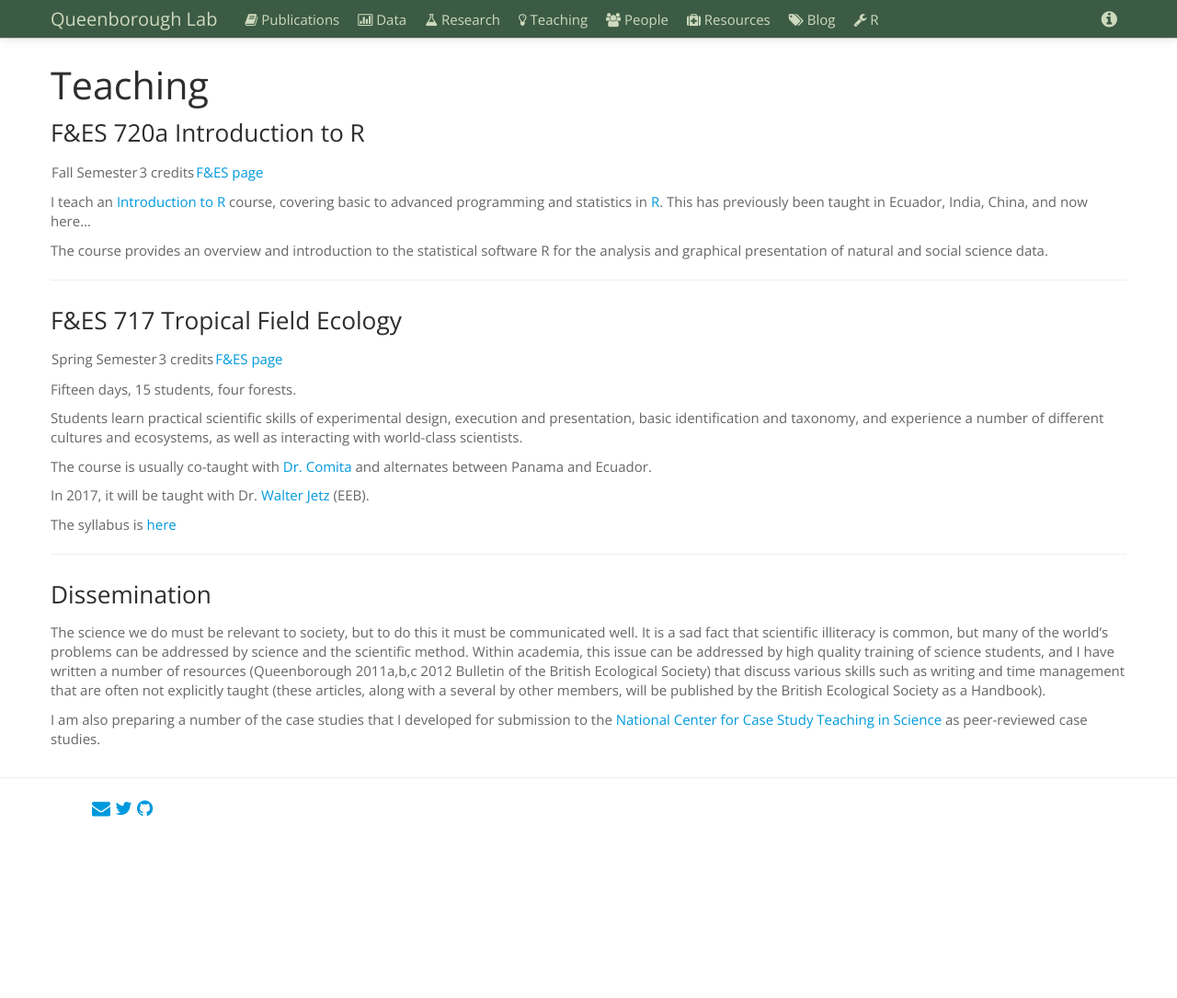
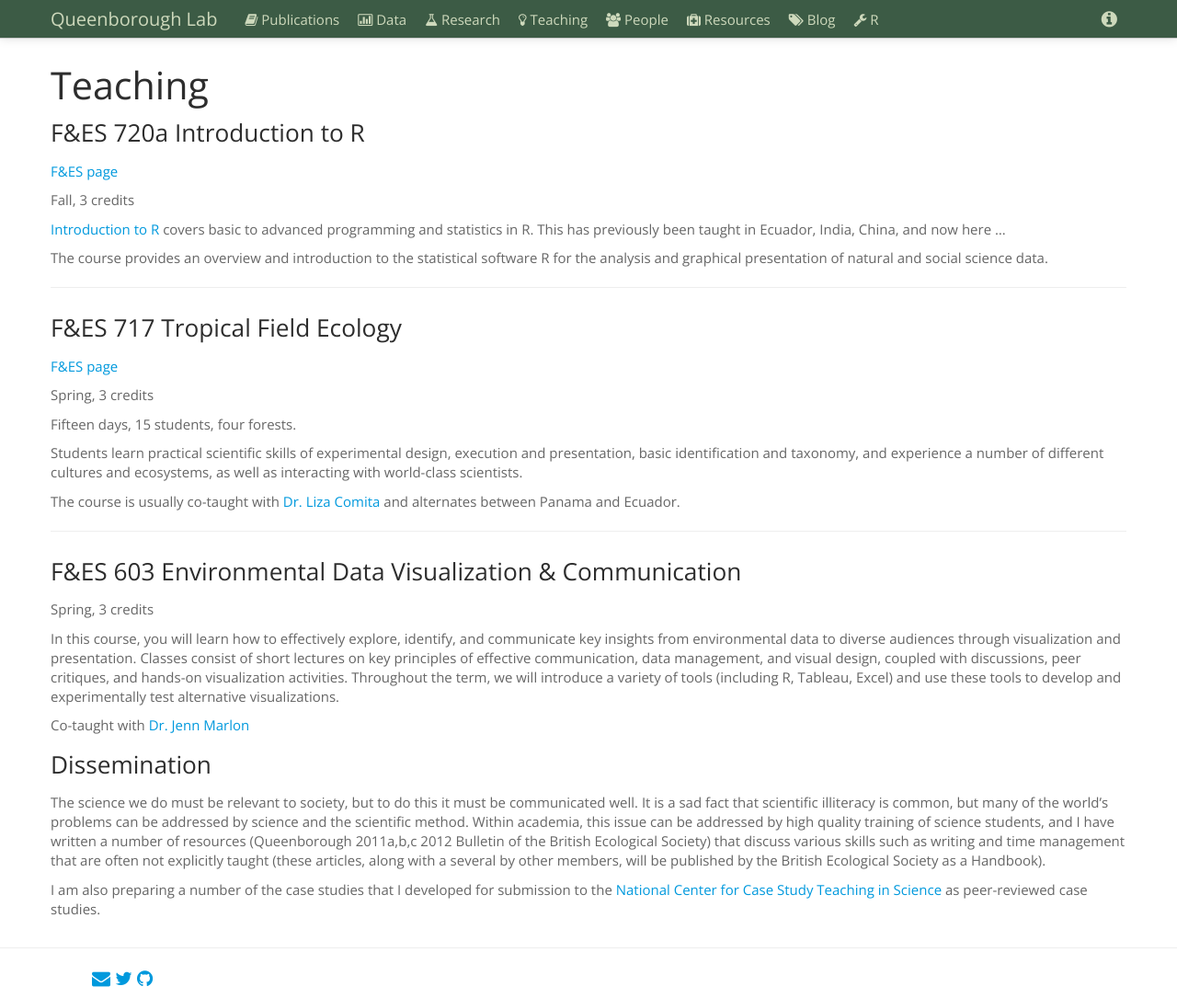
Before and after one commit to saq/saq.github.io, a Jekyll site: the page built from teaching.md, in a window 1280 px wide and 1085 px high. Shown: the whole window at 92% size. Built offline with Jekyll 4.4.1, drawn with Linux system fonts in a browser that asks for light colours.

Commit message:
Update teaching.md

```diff
--- a/teaching.md
+++ b/teaching.md
@@ -8,11 +8,13 @@ title: Teaching
 
 ### F&ES 720a Introduction to R
 
-Fall Semester |  3 credits | [F&ES page](http://environment.yale.edu/courses/2016-2017/detail/720/)
+[F&ES page](http://environment.yale.edu/courses/detail/720)
+
+Fall, 3 credits
 
 <p></p>
 
-I teach an [Introduction to R](R/intro/index.html) course, covering basic to advanced programming and statistics in [R](http://www.r-project.org). This has previously been taught in Ecuador, India, China, and now here...
+[Introduction to R](http://intro2r.info) covers basic to advanced programming and statistics in R. This has previously been taught in Ecuador, India, China, and now here ...
 
 The course provides an overview and introduction to the statistical software R for the analysis and graphical presentation of natural and social science data.
 
@@ -21,7 +23,9 @@ The course provides an overview and introduction to the statistical software R f
 
 ### F&ES 717 Tropical Field Ecology
 
-Spring Semester | 3 credits | [F&ES page](http://environment.yale.edu/courses/2016-2017/detail/717/)
+[F&ES page](http://environment.yale.edu/courses/detail/717/)
+
+Spring, 3 credits
 
 <p></p>
 
@@ -30,13 +34,17 @@ Fifteen days, 15 students, four forests.
 
 Students learn practical scientific skills of experimental design, execution and presentation, basic identification and taxonomy, and experience a number of different cultures and ecosystems, as well as interacting with world-class scientists.
 
-The course is usually co-taught with [Dr. Comita](http://environment.yale.edu/profile/comita) and alternates between Panama and Ecuador.
-
-In 2017, it will be taught with Dr. [Walter Jetz](http://jetzlab.yale.edu/) (EEB).
-
-The syllabus is [here](../syllabus-717.html)
+The course is usually co-taught with [Dr. Liza Comita](http://environment.yale.edu/profile/comita) and alternates between Panama and Ecuador.
 
 <hr>
+
+### F&ES 603 Environmental Data Visualization & Communication
+
+Spring, 3 credits
+
+In this course, you will learn how to effectively explore, identify, and communicate key insights from environmental data to diverse audiences through visualization and presentation. Classes consist of short lectures on key principles of effective communication, data management, and visual design, coupled with discussions, peer critiques, and hands-on visualization activities. Throughout the term, we will introduce a variety of tools (including R, Tableau, Excel) and use these tools to develop and experimentally test alternative visualizations.
+
+Co-taught with [Dr. Jenn Marlon](https://environment.yale.edu/profile/jennifer-marlon/)
 
 
 ### Dissemination
```
